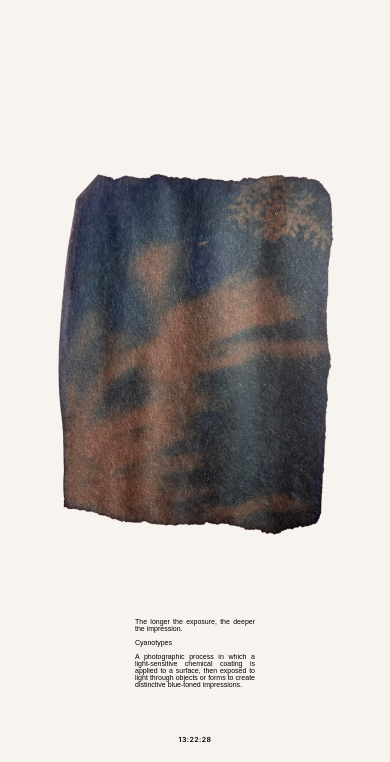
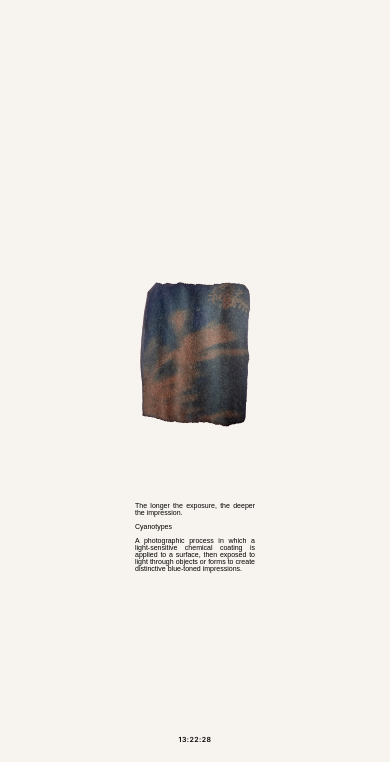
Before and after one commit to tanisha4n4/website, a plain HTML site: page index.html in a window 390 px wide. Shown: the part 82-844 px from the top of the page. Drawn offline with Linux system fonts and the light colour scheme.

Commit message:
Lower the desktop cyanotype note, match the mobile image to that note, and raise the ripple field slightly.
Co-authored-by: Cursor <cursoragent@cursor.com>

```diff
--- a/src/liquidSurface.js
+++ b/src/liquidSurface.js
@@ -17,7 +17,7 @@ const CONFIG = {
   MAX_RIPPLES: 6,
   FREQUENCY: 24,
   REF_SIZE: 480,
-  REF_HEIGHT: 100,
+  REF_HEIGHT: 125,
 };
 
 const SHADER_SLOTS = 8;
--- a/src/style.css
+++ b/src/style.css
@@ -264,9 +264,9 @@ body[data-view="contact"] .view--contact {
 
 .home-note {
   position: absolute;
-  /* Bottom edge matches the homepage image. Top stays auto so line wrapping cannot shift that edge. */
+  /* Bottom edge sits 70px below the homepage image. Top stays auto so line wrapping cannot shift that edge. */
   top: auto;
-  bottom: calc((100dvh - var(--header-h) + var(--clock-h) - var(--apple-h)) / 2);
+  bottom: calc((100dvh - var(--header-h) + var(--clock-h) - var(--apple-h)) / 2 - 70px);
   /* 60px from the viewport edge (100vw includes the scrollbar). Width stays 289px when it fits. */
   right: calc(60px - (100vw - 100%));
   width: min(289px, calc(100vw - 60px));
@@ -768,7 +768,7 @@ body[data-view="contact"] .clock {
     --logo-h: calc(45 * var(--m));
     --m-clock: calc(46 * var(--m));
     --m-pad: calc(20 * var(--m));
-    --apple-w: min(300px, calc(100vw - 24px));
+    --apple-w: 120px;
     --apple-h: calc(var(--apple-w) * 412.05 / 320);
   }
 
```
